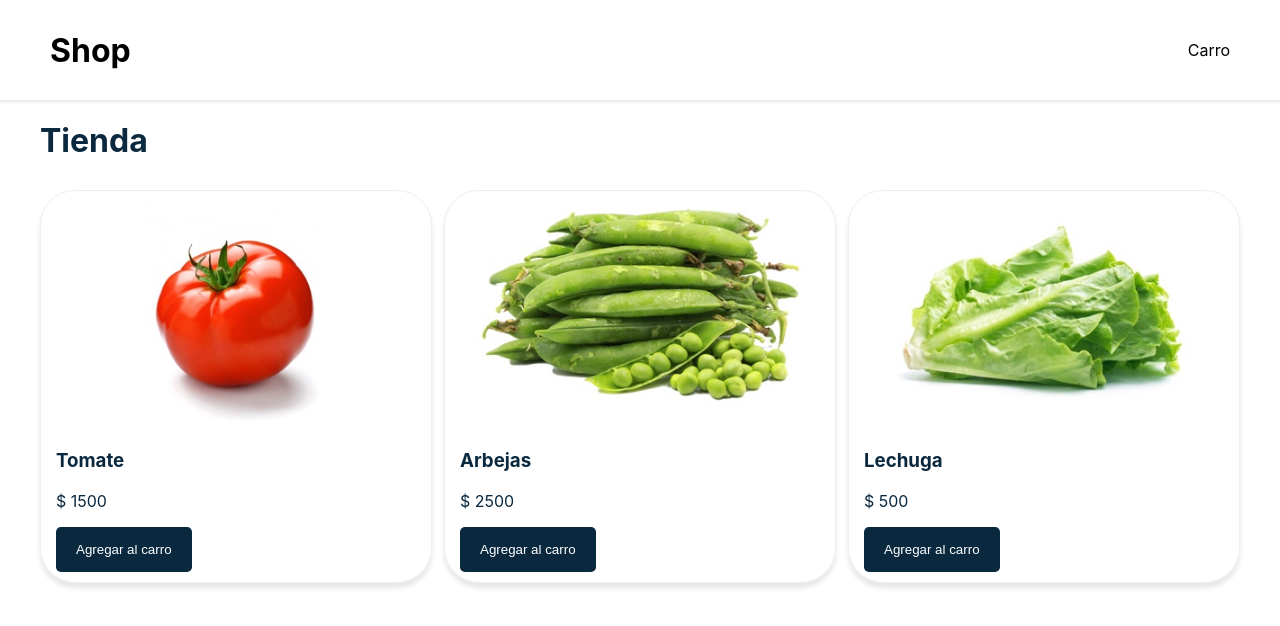
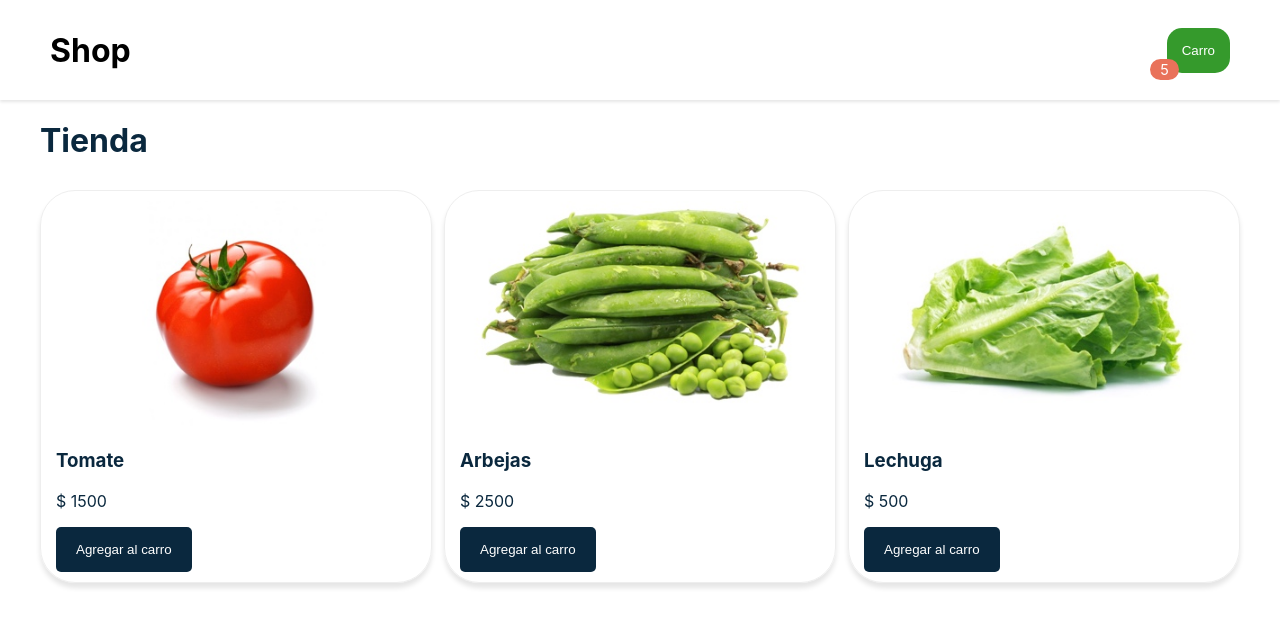
Before and after one commit to hatorob/carroComprasReactLearning, a React (Create React App) app: page / in a window 1280 px wide. Shown: the top 626 px of the page. Built offline with nearby package versions, Linux system fonts and the light colour scheme.

Commit message:
Se agrega los componentes para hacer el botón de carro de compra

```diff
--- /dev/null
+++ b/src/components/BubbleAlert.js
@@ -0,0 +1,23 @@
+import { Component } from "react";
+
+const styles = {
+    bubbleAlert: {
+        backgroundColor: '#E9725A',
+        borderRadius: '15px',
+        color: '#fff',
+        padding: '2px 10px',
+        fontSize: '0.9rem',
+        width: '20px'
+    }
+}
+
+class BubbleAlert extends Component {
+    render() {
+        return (
+            <span style={styles.bubbleAlert}>5</span>
+        )
+    }
+}
+
+
+export default BubbleAlert;
--- /dev/null
+++ b/src/components/Carro.js
@@ -0,0 +1,35 @@
+import { Component } from "react";
+import BubbleAlert from "./BubbleAlert";
+
+const styles = {
+    carro: {
+        backgroundColor: '#359A2c',
+        color: 'White',
+        border: 'none',
+        padding: '15px',
+        borderRadius: '15px',
+        cursor: 'pointer'
+    },
+    bubble: {
+        position: 'relative',
+        left: 12,
+        top: 20
+    }
+}
+
+class Carro extends Component {
+    render() {
+        return (
+            <div>
+                <span style={styles.bubble}>
+                    <BubbleAlert />
+                </span>
+                <button style={styles.carro}>
+                    Carro
+                </button>
+            </div>
+        )
+    }
+}
+
+export default Carro;
--- a/src/components/Nav.js
+++ b/src/components/Nav.js
@@ -1,5 +1,6 @@
 import { Component } from "react";
 import Logo from "./Logo";
+import Carro from "./Carro";
 
 const styles = {
     navbar: {
@@ -19,8 +20,8 @@
         return (
 
             <nav style={styles.navbar}>
-                <Logo>Logo</Logo>
-                <p>Carro</p>
+                <Logo />
+                <Carro />
             </nav>
 
         )
```
